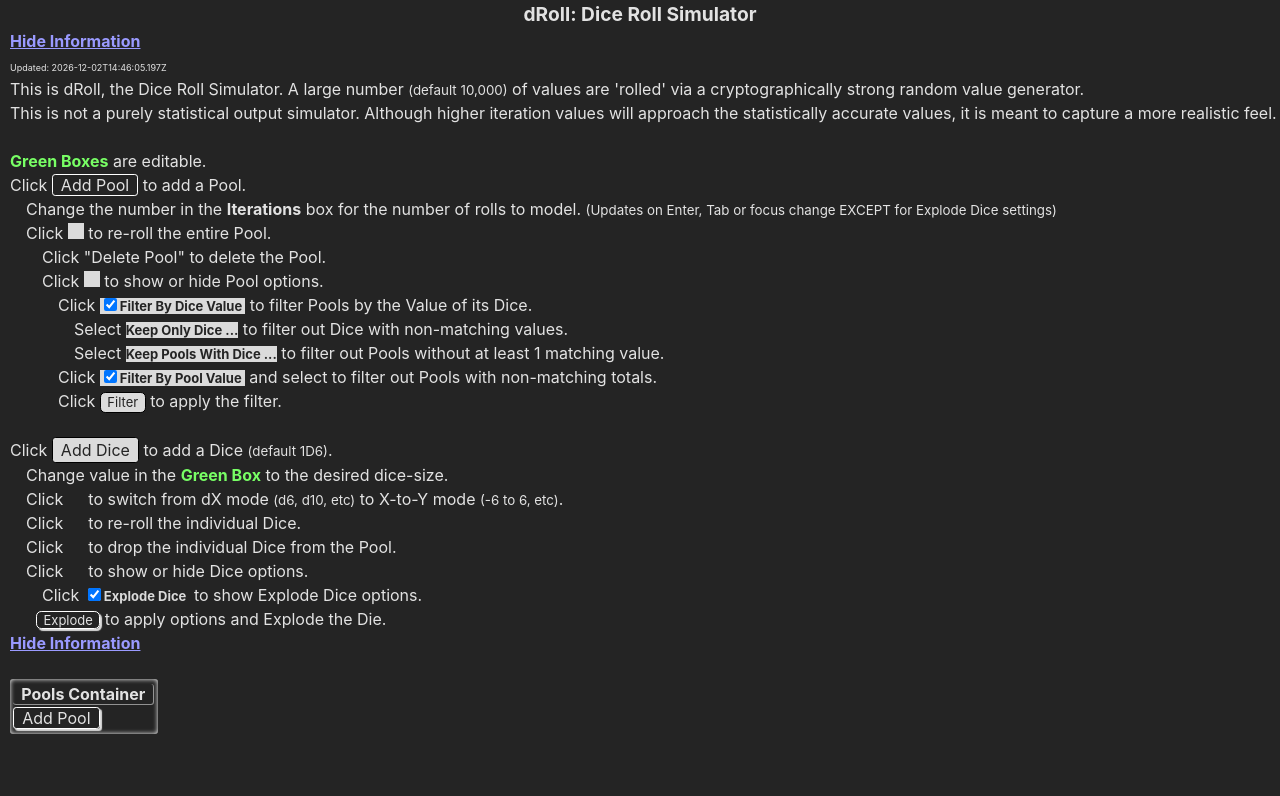
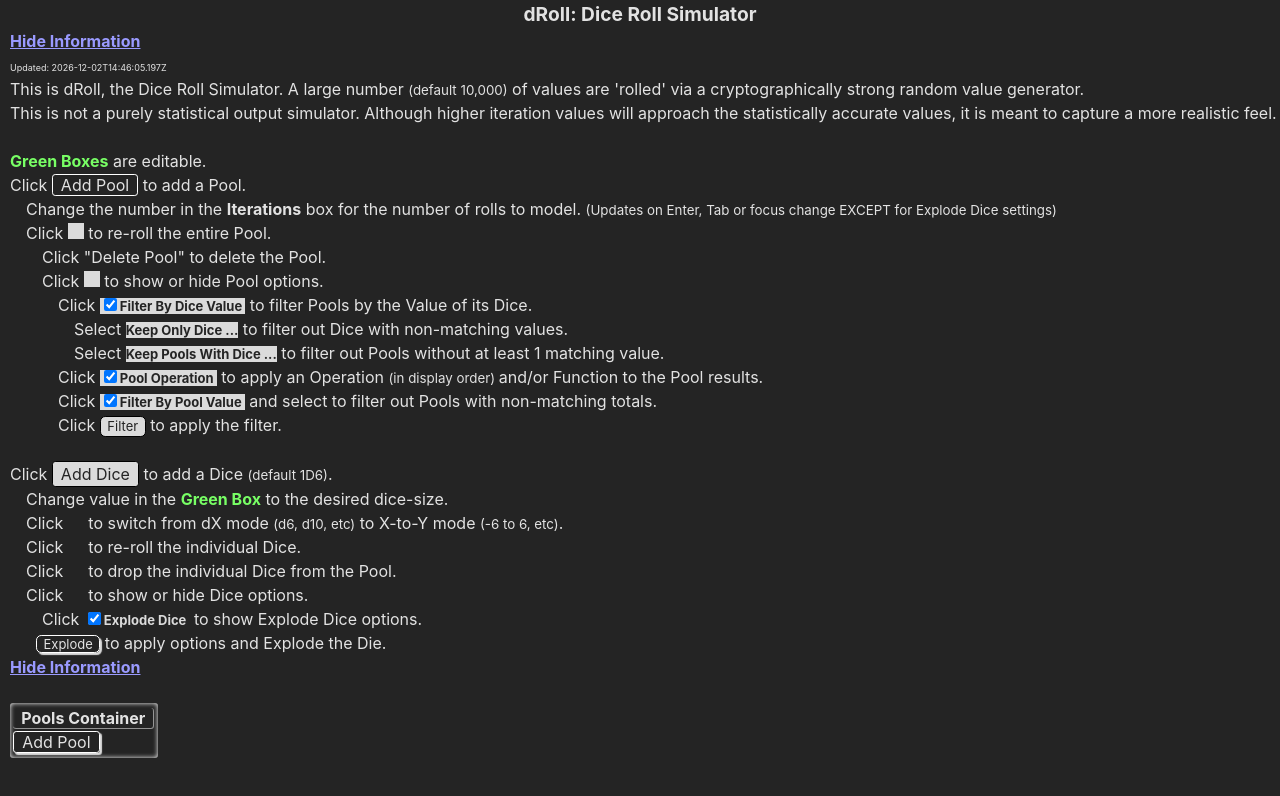
Before and after one commit to snowb/dRoll, a Vue app: page / in a window 1280 px wide. Both pictures are taken after a click on the element "Show Information". Shown: the top 796 px of the page. Built offline with nearby package versions, Linux system fonts and the light colour scheme; some icons are missing.

Commit message:
add info comment for Ops/Funcs

```diff
--- a/src/App.vue
+++ b/src/App.vue
@@ -28,6 +28,7 @@ const datetime = new Date(__BUILD_DATETIME__).toJSON();
       <span style="margin-left: 3em;">Click <span style="font-weight: bold; font-size: small; color:#242424; background-color:#dbdbdb"><input type="checkbox" checked="true"/>Filter By Dice Value </span>&nbsp;to filter Pools by the Value of its Dice.</span><br>
       <span style="margin-left: 4em;">Select <span style="font-weight: bold; font-size: small; color:#242424; background-color:#dbdbdb">Keep Only Dice ...</span>&nbsp;to filter out Dice with non-matching values.</span><br>
       <span style="margin-left: 4em;">Select <span style="font-weight: bold; font-size: small; color:#242424; background-color:#dbdbdb">Keep Pools With Dice ...</span>&nbsp;to filter out Pools without at least 1 matching value.</span><br>
+      <span style="margin-left: 3em;">Click <span style="font-weight: bold; font-size: small; color:#242424; background-color:#dbdbdb"><input type="checkbox" checked="true"/>Pool Operation </span>&nbsp;to apply an Operation <span class="smaller">(in display order) </span>and/or Function to the Pool results.</span><br>
       <span style="margin-left: 3em;">Click <span style="font-weight: bold; font-size: small; color:#242424; background-color:#dbdbdb"><input type="checkbox" checked="true"/>Filter By Pool Value </span>&nbsp;and select to filter out Pools with non-matching totals.</span><br>
       <span style="margin-left: 3em;">Click <span class="filter_button">Filter</span> to apply the filter.</span><br>
       <br>
```
